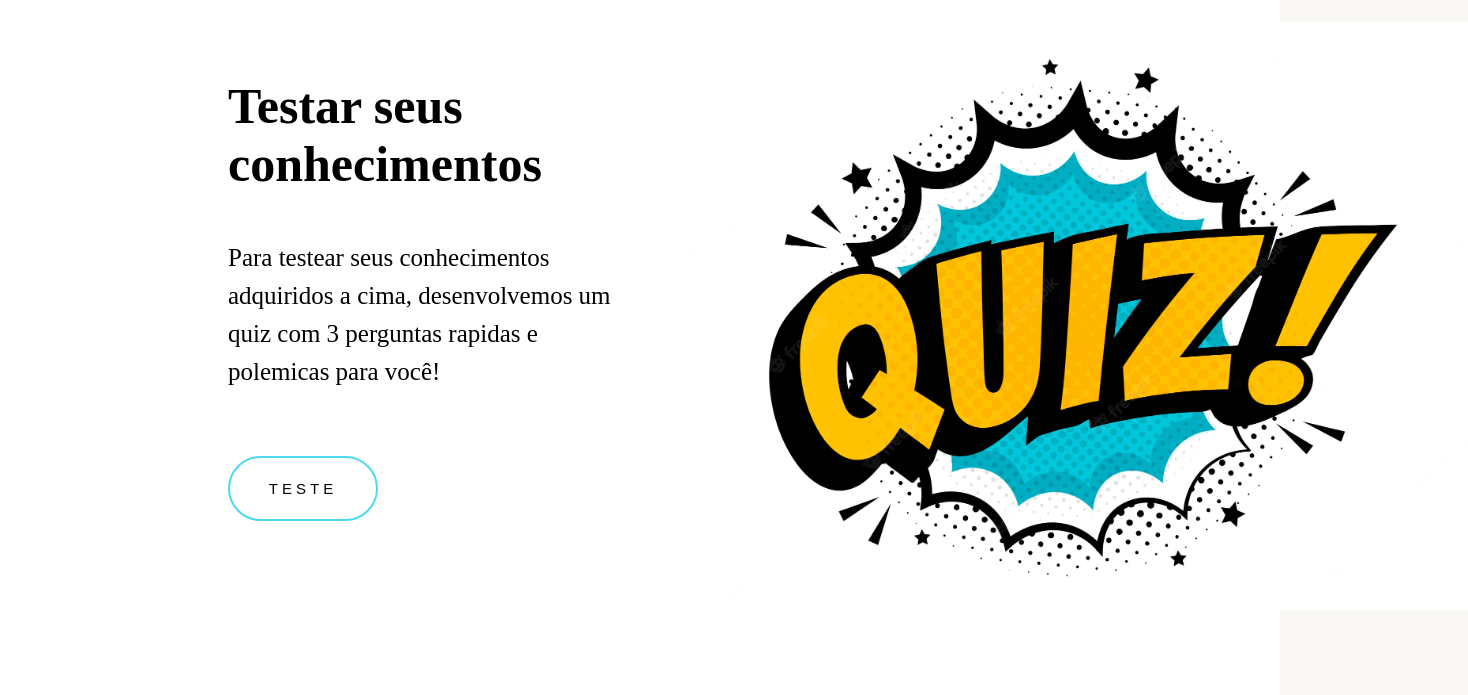
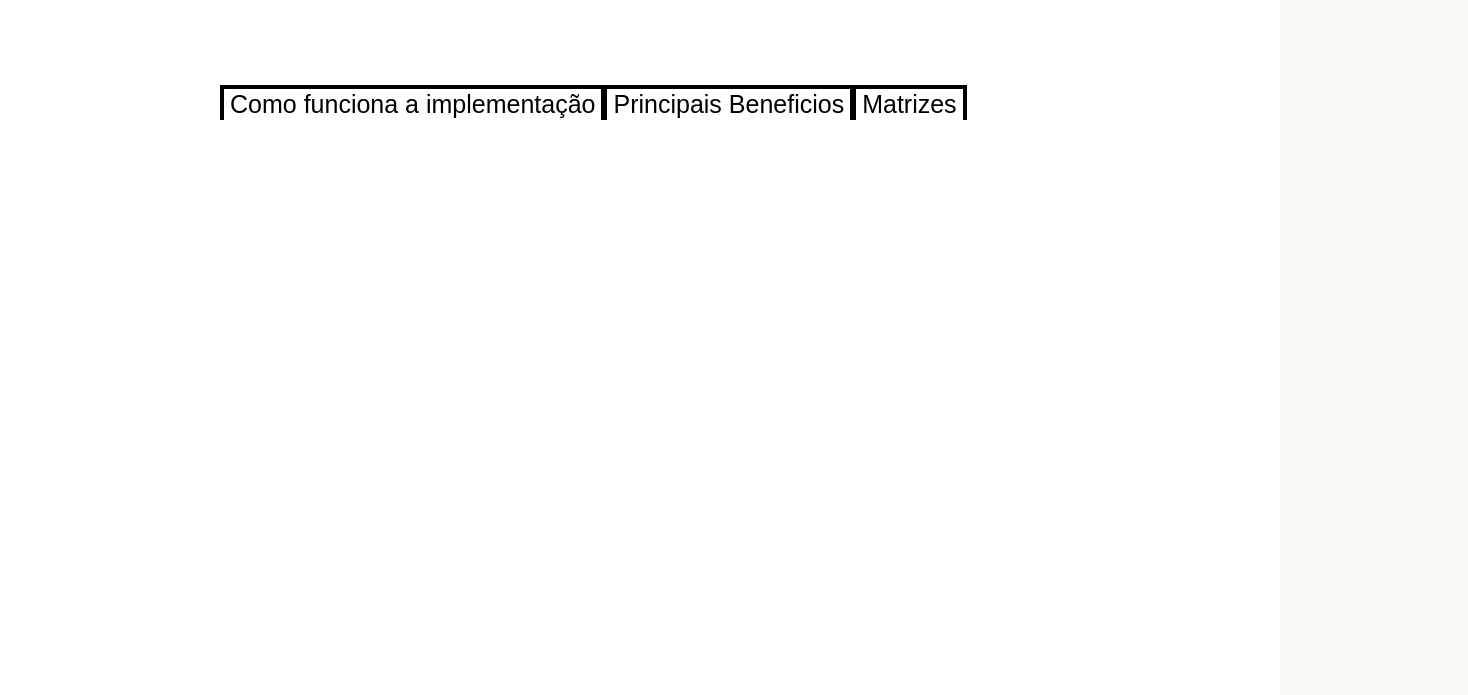
Before and after one commit to cristiansolutchak/projeto-integrador-II, a plain HTML site: page index.html in a window 1280 px wide. Shown: the part 2125-2820 px from the top of the page, 1468 px wide, since content can reach past the window. Drawn offline with Linux system fonts and the light colour scheme.

Commit message:
commit label

```diff
--- a/index.css
+++ b/index.css
@@ -214,6 +214,30 @@
     margin-left: 300px;
   }
 
+   /*           iaaaaaaaaaaaaaaaaaaaaaaaaaaaaaaaaaaaaaaaaaaaaaaaaaaaaaaaa  */
+
+   #botns{
+    width: 100%;
+    height: 720px;
+    background-color: #ffffff;
+   }
+
+   #boton1, #boton2, #boton3{
+    background-color: #ffffff;
+    font-size: 25px;
+    border: solid 4px #000000;
+    border-style: solid solid none solid ;
+    margin-left: -6px;
+    cursor: pointer;
+   }
+
+   #boton1{
+    margin-left: 220px;
+    margin-top: 50px;
+   }
+
+
+
   /*           iaaaaaaaaaaaaaaaaaaaaaaaaaaaaaaaaaaaaaaaaaaaaaaaaaaaaaaaa  */
 
   #quiz{
@@ -260,14 +284,14 @@
 
 
   #imagem_quiz{
-    width: 800px;
-    height: 600px;
+    width: 700px;
+    height: 550px;
     margin-top: -500px;
-    margin-left: 450px;
+    margin-left: 500px;
     position: absolute;
   }
 
-  #imagem_quiz:hover{
+  /* #imagem_quiz:hover{
     transition: 0.2s;
     width: 860px;
     height: 660px;
@@ -277,7 +301,7 @@
     transition: 0.2s;
     width: 790px;
     height: 590px;
-  }
+  } */
 
   /*           iaaaaaaaaaaaaaaaaaaaaaaaaaaaaaaaaaaaaaaaaaaaaaaaaaaaaaaaa  */
 
@@ -348,6 +372,8 @@
 
 
 
+
+
   /* ! alterações  */
 /* ? mdar ícone principal para inicialmente, uma lâmpada preta com IA branca, e quando o usuario clicar sobre ela, o site terá um tema escuro e a lâmpada será branca e o IA branco e vice versa */
 
@@ -380,3 +406,9 @@
   height: 85%;
   background-color: white;
 }
+
+ #rodaroda{
+  background-color: #1f1c1c;
+  width: 100%;
+  height: 350px;
+ }
--- a/index.html
+++ b/index.html
@@ -65,7 +65,40 @@
 
                     <!--            BLCO DE CODIGO NÃO SEI COMO FAZER           -->
 
-            <section>
+            <section id="botns">
+
+                <button id="boton1">Como funciona a implementação</button>
+                <button id="boton2">Principais Beneficios</button>
+                <button id="boton3">Matrizes</button>
+
+                <!-- <div>
+                    <img src="" alt="">
+                    <h1>Description</h1>
+                    <p>Sample text. Click to select the text box. Click again or double click to start editing the text.</p>
+                    <ul>
+                        <li>excepteur sint occaecat cupidatat non</li>
+                        <li>sunt in culpa qui officia deserunt</li>
+                        <li>ut enim ad minim veniam</li>
+                        <li>quis nostrud exercitation ullamco</li>
+                        <li>laboris nisi ut aliquip ex ea commodo</li>
+                        <li>voluptate velit esse cillum dolore eu fugiat nulla pariatur.</li>
+                    </ul>
+                </div> -->
+                <!-- <div>
+                    <h1>Pricipais objetivos</h1>
+                    <p>Sample text. Lorem ipsum dolor sit amet, consectetur adipiscing elit, sed do eiusmod tempor incididunt ut labore et dolore magna aliqua. Sit amet tellus cras adipiscing enim. Ut porttitor leo a diam sollicitudin. Turpis in eu mi bibendum neque egestas congue quisque egestas.</p>
+                    <p>Sample text. Lorem ipsum dolor sit amet, consectetur adipiscing elit, sed do eiusmod tempor incididunt ut labore et dolore magna aliqua. Sit amet tellus cras adipiscing enim. Ut porttitor leo a diam sollicitudin. Turpis in eu mi bibendum neque egestas congue quisque egestas.</p>
+                    <p>Sample text. Lorem ipsum dolor sit amet, consectetur adipiscing elit, sed do eiusmod tempor incididunt ut labore et dolore magna aliqua. Sit amet tellus cras adipiscing enim. Ut porttitor leo a diam sollicitudin. Turpis in eu mi bibendum neque egestas congue quisque egestas.</p>
+                </div> -->
+                <!-- <div>
+                    <h1>Quais as matrizes que iremos abordar?</h1>
+                    <p>Sample text. Click to select the text box. Click again or double click to start editing the text.
+
+
+                        Sample text. Click to select the text box. Click again or double click to start editing the text.Sample text. Click to select the text box. Click again or double click to start editing the text.
+
+                        Sample text. Click to select the text box. Click again or double click to start editing the text.Sample text. Click to select the text box. Click again or double click to start editing the text.</p>
+                </div> -->
 
             </section>
 
@@ -113,6 +146,10 @@
                 </div>
             </section>
         </main>
+
+        <footer id="rodaroda">
+
+        </footer>
         <script src="index.js"></script>
     </body>
 </html>
```
